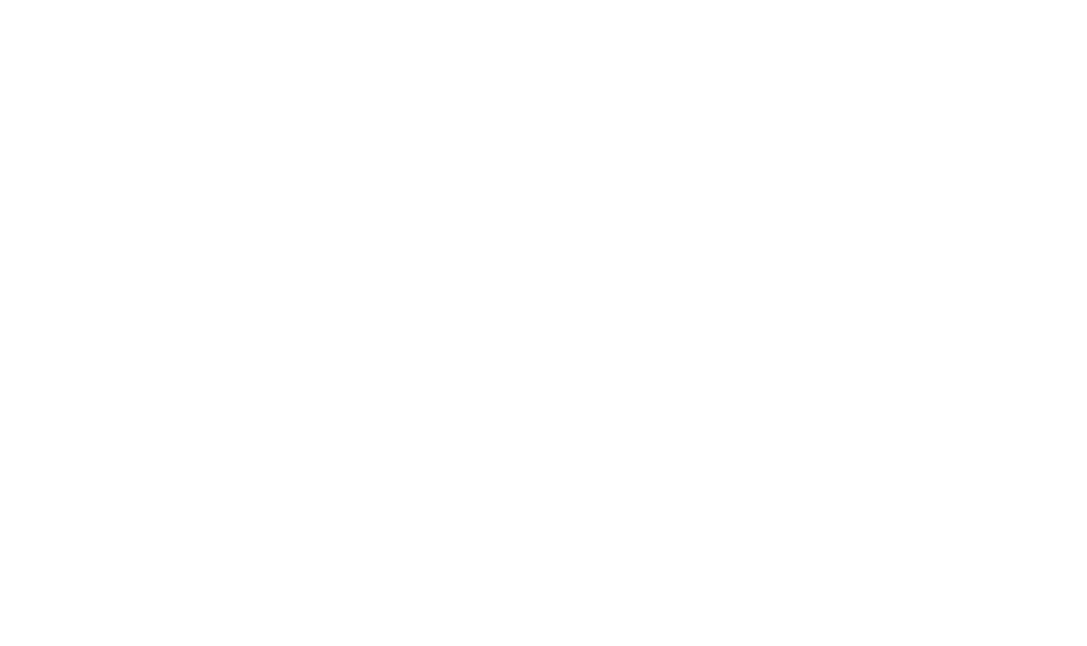
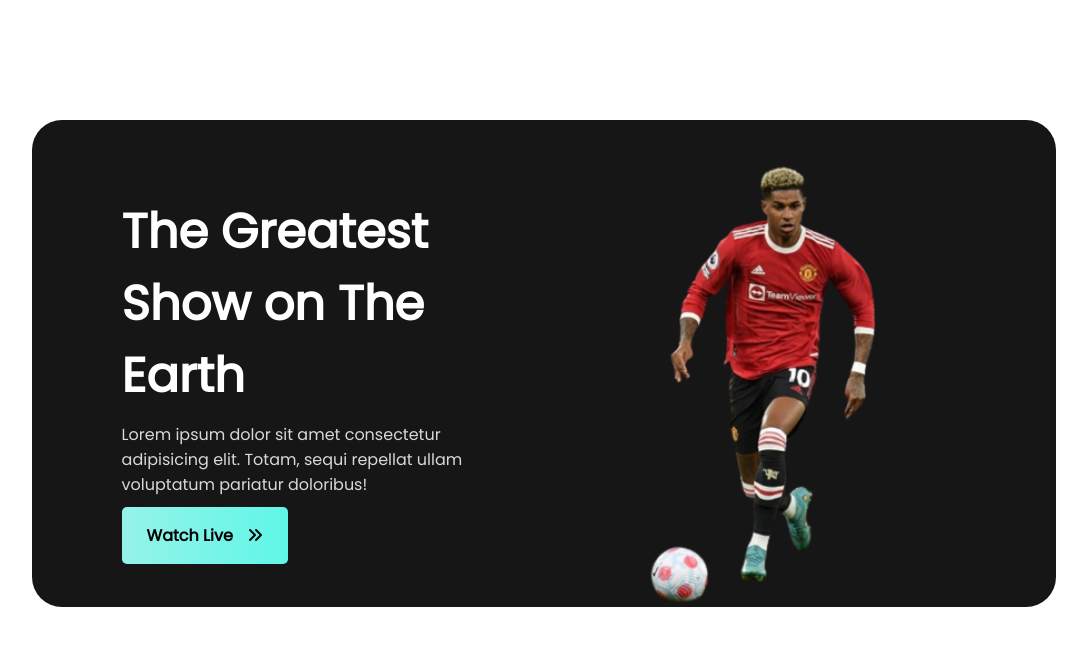
Before and after one commit to chinmoydastapu/The-premier-league, a plain HTML site: page index.html in a window 1280 px wide. Shown: the whole page, without its empty margins (96-1183 px from the left). Drawn offline with Linux system fonts and the light colour scheme.

Commit message:
header section added

```diff
--- a/index.html
+++ b/index.html
@@ -7,8 +7,18 @@
     <title>The Premier League</title>
     <!-- linking stylesheet -->
     <link rel="stylesheet" href="styles/style.css">
+    <!-- Font awesome kit installation -->
+    <script src="https://kit.fontawesome.com/894374ca54.js" crossorigin="anonymous"></script>
 </head>
 <body>
-
+    <!-- Header section -->
+    <header class="top-header-container">
+        <div class="top-header-content">
+            <h1>The Greatest Show on The Earth</h1>
+            <p>Lorem ipsum dolor sit amet consectetur adipisicing elit. Totam, sequi repellat ullam voluptatum pariatur doloribus!</p>
+            <a class="header-btn" href="#">Watch Live <i class="fa-solid fa-angles-right"></i></a>
+        </div>
+        <img src="images/top-header-img.png" alt="">
+    </header>
 </body>
 </html>
--- a/styles/style.css
+++ b/styles/style.css
@@ -0,0 +1,59 @@
+/* Importing Poppins font */
+@import url('https://fonts.googleapis.com/css2?family=Poppins&display=swap');
+
+/* Clearing the default browser styles */
+* {
+    margin: 0;
+    padding: 0;
+    box-sizing: border-box;
+}
+
+/* Common styles */
+body{
+    max-width: 100vw;
+    font-family: 'Poppins', sans-serif;
+}
+.header-btn{
+    text-decoration: none;
+    text-align: center;
+    color: black;
+    font-weight: 600;
+    background: linear-gradient(to right, rgb(150, 242, 233), rgb(95, 247, 231));
+    padding: 16px 25px;
+    border-radius: 5px;
+}
+
+/* Header section styles */
+.top-header-container{
+    width: 80vw;
+    margin: 15vh auto;
+    padding-top: 33px;
+    background-color: #161616;
+    color: white;
+    border-radius: 30px;
+    display: flex;
+    justify-content: center;
+    align-items: center;
+    gap: 1.6em;
+}
+.top-header-container img{
+    width: 40%;
+}
+.top-header-content{
+    width: 40%;
+    display: flex;
+    flex-direction: column;
+    align-items: flex-start;
+    gap: 10px;
+}
+.top-header-content h1{
+    font-weight: 700;
+    font-size: 3em;
+}
+.top-header-content p{
+    font-size: 1em;
+    color: #ffffffd5;
+}
+.fa-angles-right{
+    padding-left: 10px;
+}
```
Also changed, not shown: images/top-header-img.png (added).
